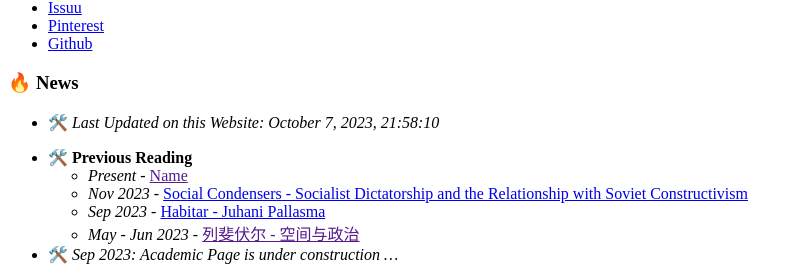
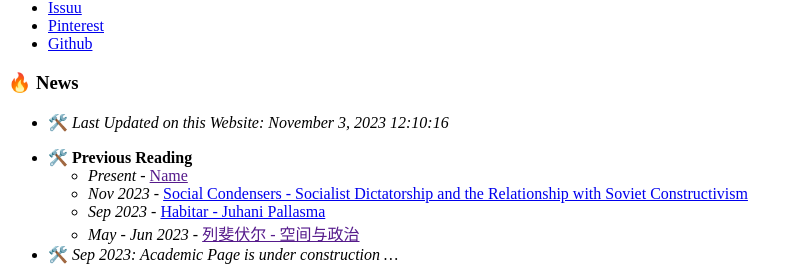
Before and after one commit to sixiong-wang/academic-page, a Jekyll site: the page built from _pages/includes/news.md, in a window 1280 px wide. Shown: the part 688-965 px from the top of the page, without its empty margins (0-803 px from the left). Built offline with Jekyll 4.4.1, drawn with Linux system fonts in a browser that asks for light colours; our own code applies the rules of GitHub Pages for plain Markdown files; comment, search, counter and statistics services are not loaded.

```diff
--- a/_pages/includes/news.md
+++ b/_pages/includes/news.md
@@ -1,6 +1,6 @@
 # 🔥 News
 
-- 🛠️ *Last Updated on this Website: October 7, 2023, 21:58:10*
+- 🛠️ *Last Updated on this Website: November 3, 2023 12:10:16*
 
 * 🛠️ **Previous Reading**
     * *Present* - [Name]()
```
